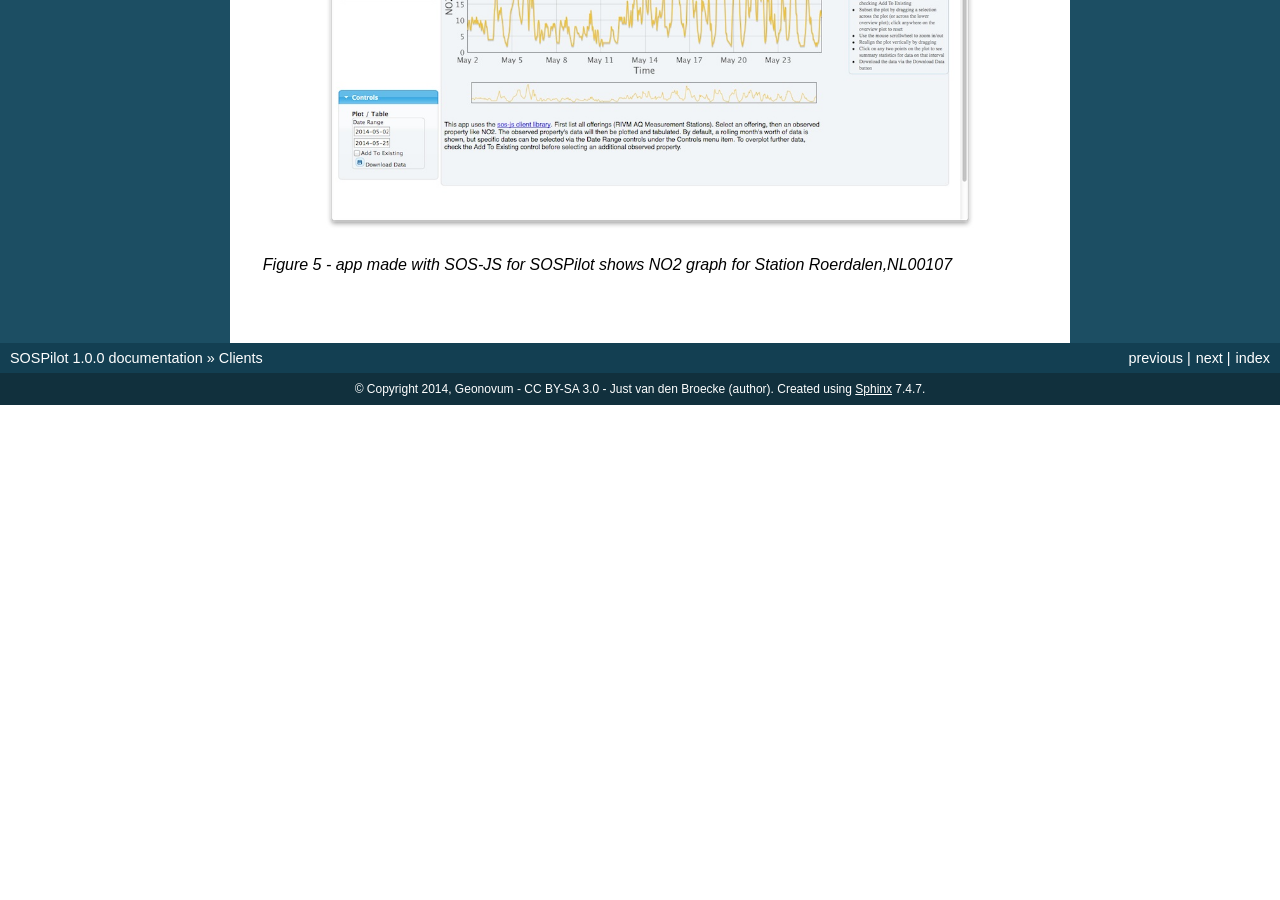
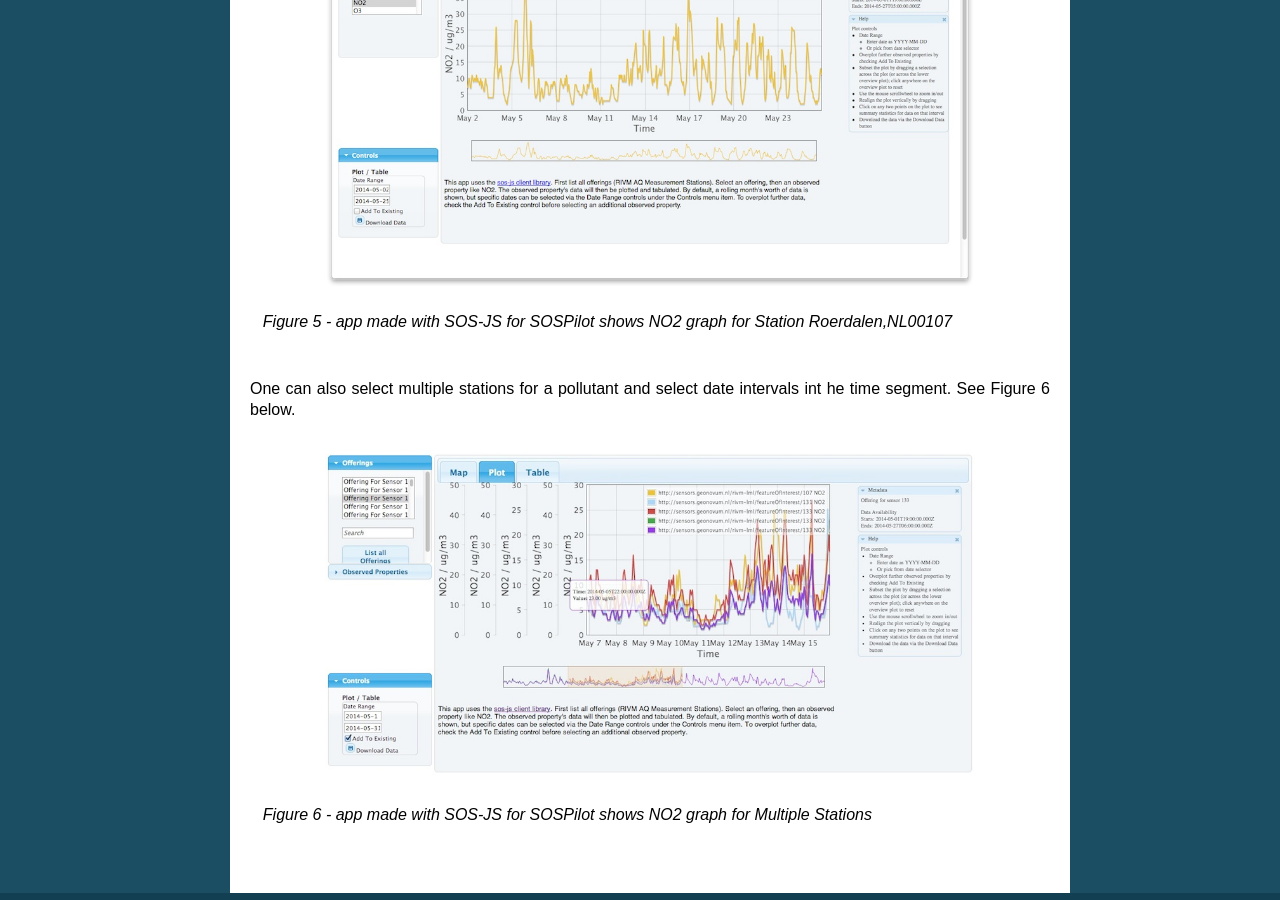
Before and after one commit to Geonovum/sospilot, a Sphinx documentation site: the page built from docs/clients.rst, in a window 1280 px wide and 900 px high, scrolled down 3552 px. Built offline with Sphinx 7.4.7, drawn with Linux system fonts in a browser that asks for light colours; before the commit the page ends 3957 px from its top, so only the background shows below that; some of the changed text lies outside the part shown.

Commit message:
some doc and deal with parse error in lmlfiledbinput

```diff
--- a/docs/clients.rst
+++ b/docs/clients.rst
@@ -59,6 +59,10 @@
     $ cp /opt/52north/sensorwebclient/git/sensorwebclient-webapp/target/sensorwebclient-webapp-3.3.0-SNAPSHOT.war
         /var/www/sensors.geonovum.nl/webapps/swc.war
 
+The client runs at http://sensors.geonovum.nl:8080/swc but shows no stations for The Netherlands. It does for Belgium.
+See also this issue: https://github.com/Geonovum/sospilot/issues/11
+
+
 SOS-JS Client (52N)
 -------------------
 
@@ -104,3 +108,12 @@
    :width: 650 px
 
    *Figure 5 - app made with SOS-JS for SOSPilot shows NO2 graph for Station Roerdalen,NL00107*
+
+One can also select multiple stations for a pollutant and select date intervals int he time segment.
+See Figure 6 below.
+
+.. figure:: _static/sos-js-sospilot-plot-multi.jpg
+   :align: center
+   :width: 650 px
+
+   *Figure 6 - app made with SOS-JS for SOSPilot shows NO2 graph for Multiple Stations*
```
Also changed, not shown: docs/_static/sos-js-sospilot-plot-multi.jpg (added), 1 other file.
